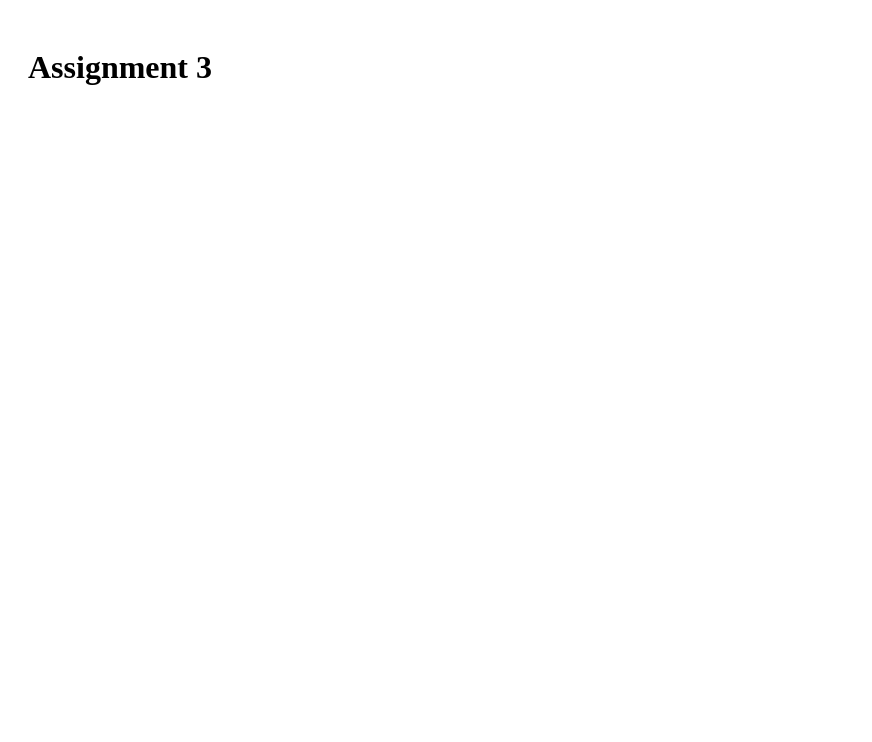
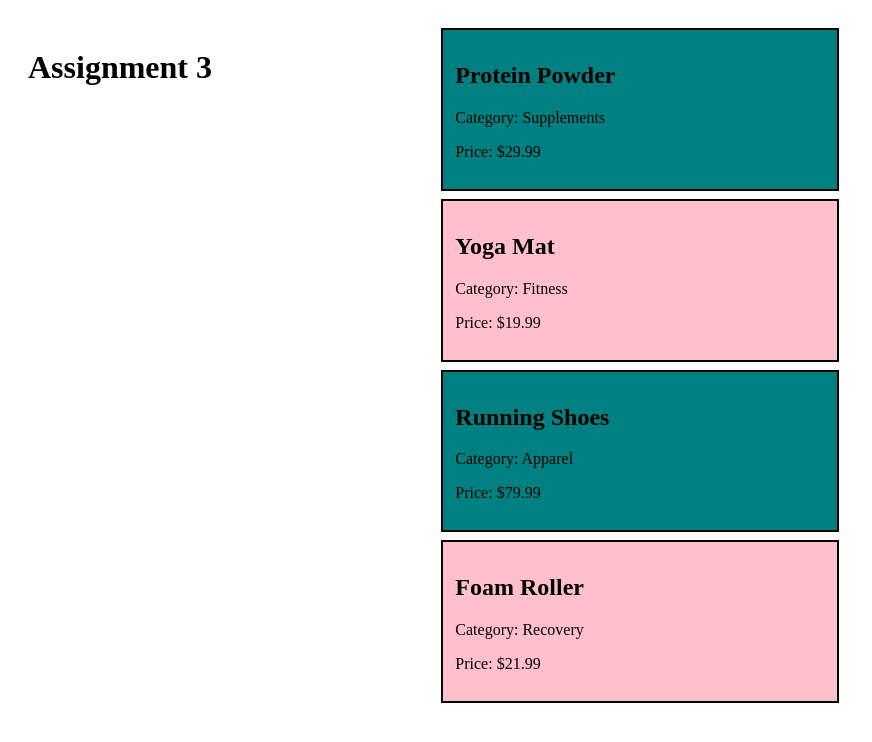
Before and after one commit to Andy-School-Code/Andy_Igiraneza_Learning_Angular, an Angular app: page / in a window 1280 px wide. Shown: the top 742 px of the page, without its empty margins (0-872 px from the left). Built offline with nearby package versions, Linux system fonts and the light colour scheme.

Commit message:
inject ProductService and render products

```diff
--- a/src/app/product-list/product-list.html
+++ b/src/app/product-list/product-list.html
@@ -1,3 +1,3 @@
-<div *ngFor="let product of products; let i = index">
+<div *ngFor="let product of products">
   <app-product-list-item [product]="product"></app-product-list-item>
 </div>
--- a/src/app/product-list/product-list.ts
+++ b/src/app/product-list/product-list.ts
@@ -1,7 +1,8 @@
-import { Component } from '@angular/core';
+import { Component, OnInit } from '@angular/core';
 import {Product} from '../models/product';
 import {ProductListItem} from '../product-list-item/product-list-item';
 import {NgForOf} from '@angular/common';
+import {ProductService} from '../services/product.service';
 
 @Component({
   selector: 'app-product-list',
@@ -9,5 +10,12 @@ import {NgForOf} from '@angular/common';
   templateUrl: './product-list.html',
   styleUrl: './product-list.css'
 })
-export class ProductList {
+export class ProductList implements OnInit {
+  products: Product[] = [];
+
+  constructor(private productSvc: ProductService) {}
+
+  ngOnInit(): void {
+    this.productSvc.getAll().subscribe(items => (this.products = items));
+  }
 }
```
